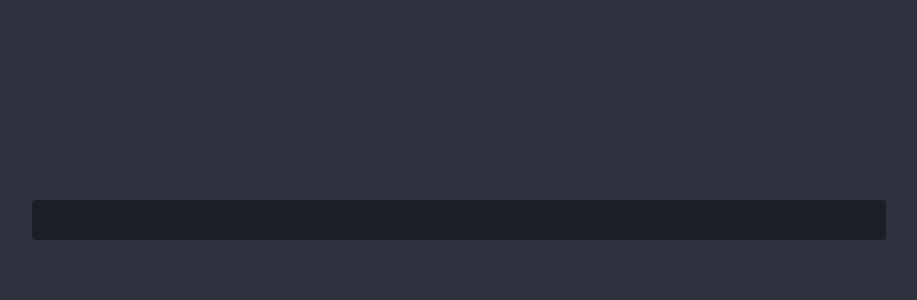
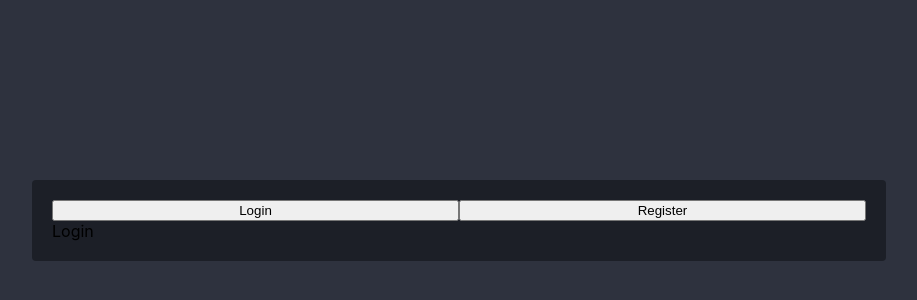
Before and after one commit to BurakCaglayan/basic-login-register-page-without-ui-library, a React (Create React App) app: page / in a window 1280 px wide. Shown: the part 180-480 px from the top of the page, without its empty margins (181-1098 px from the left). Built offline with nearby package versions, Linux system fonts and the light colour scheme.

Commit message:
Add Tabs component
- Add Tabs component
- Add Tabs component on home page
- Update home page with Tabs & Card components

```diff
--- /dev/null
+++ b/src/components/UI/tabs/Tabs.js
@@ -0,0 +1,22 @@
+const Tabs = ({ setSelectedView }) => {
+  return (
+    <div className="tabs">
+      <button
+        type="button"
+        className="tabs__btn"
+        onClick={() => setSelectedView(1)}
+      >
+        Login
+      </button>
+      <button
+        type="button"
+        className="tabs__btn"
+        onClick={() => setSelectedView(2)}
+      >
+        Register
+      </button>
+    </div>
+  );
+};
+
+export default Tabs;
--- a/src/pages/home/Home.js
+++ b/src/pages/home/Home.js
@@ -1,9 +1,16 @@
+import { useState } from "react";
 import Card from "../../components/UI/card/Card";
+import Tabs from "../../components/UI/tabs/Tabs";
 
 const Home = () => {
+  const [selectedView, setSelectedView] = useState(1);
+
   return (
     <div className="home">
-      <Card />
+      <Card
+        header={<Tabs setSelectedView={setSelectedView} />}
+        content={selectedView === 1 ? "Login" : "Register"}
+      />
     </div>
   );
 };
--- a/src/styles/components/_tabs.scss
+++ b/src/styles/components/_tabs.scss
@@ -0,0 +1,8 @@
+.tabs {
+  display: flex;
+  flex-direction: row;
+}
+
+.tabs__btn {
+  flex: 1;
+}
```
